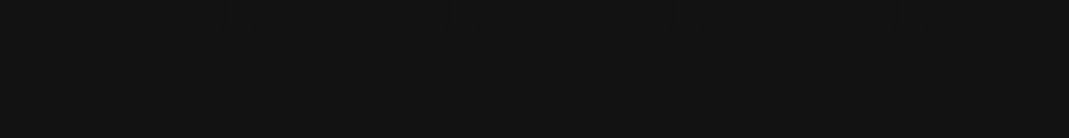
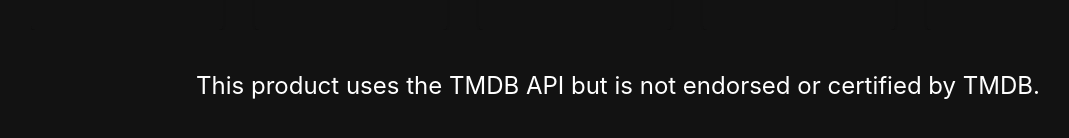
Before and after one commit to Takish155/iMovIF, a React (Create React App) app: page / in a window 1280 px wide. Shown: the part 1778-1916 px from the top of the page, without its empty margins (22-1091 px from the left). Before the commit the page ends 1848 px from the top, so only its background shows below. Built offline with nearby package versions, Linux system fonts and the light colour scheme; no server answers.

Commit message:
added footer for TMDB

```diff
--- a/src/App.js
+++ b/src/App.js
@@ -14,6 +14,7 @@
 import PeopleInfo from "./pages/peopleinfo.js/PeopleInfo";
 import { PeopleInfoProvider } from "./pages/peopleinfo.js/PeopleContext";
 import ErrorPage from "./pages/ErrorPage";
+import Footer from "./pages/Footer";
 
 function App() {
   return (
@@ -78,6 +79,7 @@
         />
         <Route path="*" element={<ErrorPage />} />
       </Routes>
+      <Footer />
     </>
   );
 }
--- /dev/null
+++ b/src/pages/Footer.js
@@ -0,0 +1,9 @@
+export default function Footer() {
+  return (
+    <footer>
+      <p className="text-center my-10 text-2xl">
+        This product uses the TMDB API but is not endorsed or certified by TMDB.
+      </p>
+    </footer>
+  );
+}
```
